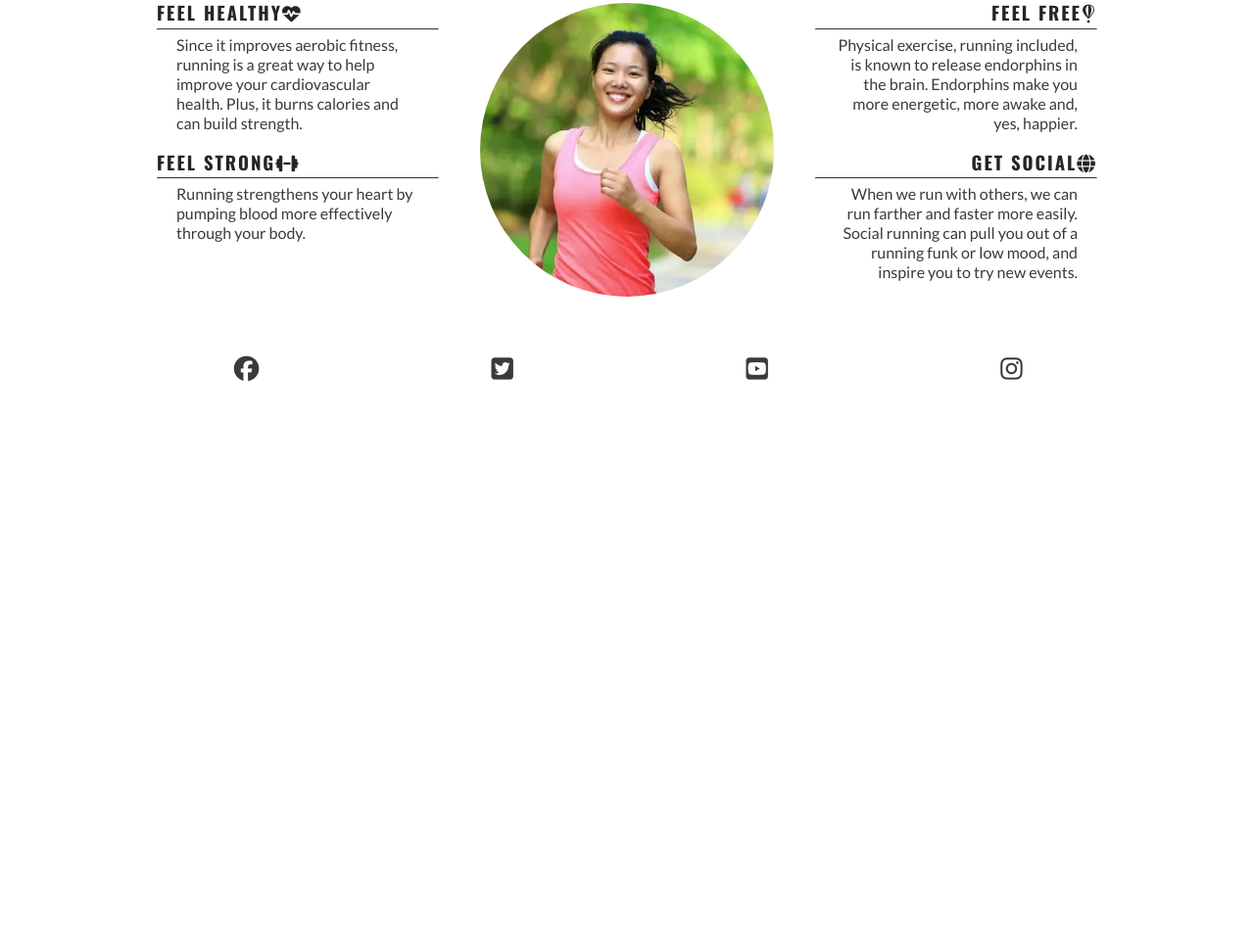
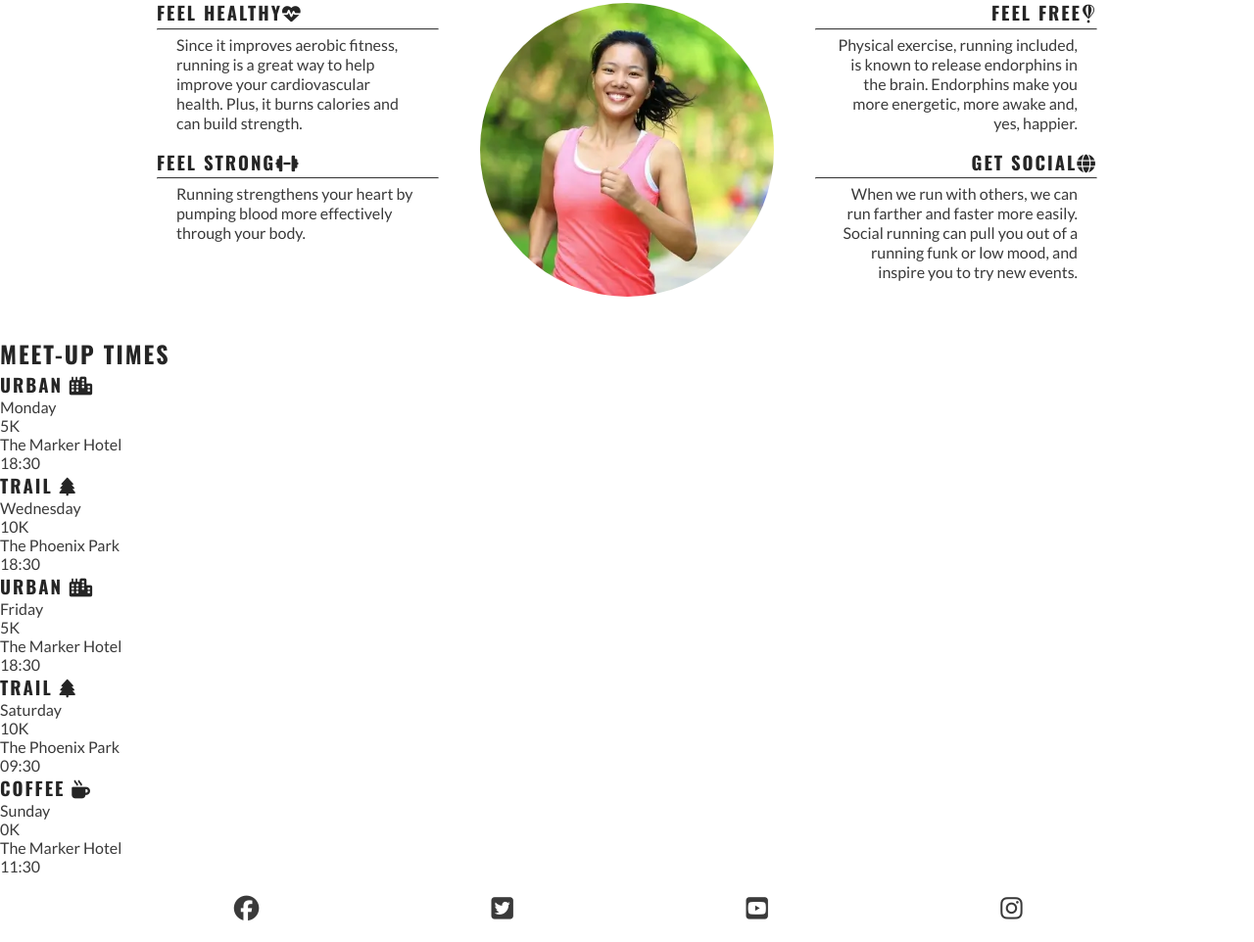
Before and after one commit to Patrick5009/love-running, a plain HTML site: page index.html in a window 1280 px wide. Shown: the part 782-1744 px from the top of the page at 98% size. Before the commit the page ends 1193 px from the top, so only its background shows below. Drawn offline with nearby package versions, Linux system fonts and the light colour scheme.

Commit message:
Add meetups section on HTML

```diff
--- a/index.html
+++ b/index.html
@@ -87,6 +87,48 @@
 
         </section>
 
+        <!-- meetup times section-->
+        <section id="meetups">
+            <h2>Meet-up Times</h2>
+            <div id="times">
+                <div>
+                    <h3>Urban <i class="fa-solid fa-city"></i></h3>
+                    <p>Monday</p>
+                    <p>5K</p>
+                    <p>The Marker Hotel</p>
+                    <p>18:30</p>
+                </div>
+                <div>
+                    <h3>Trail <i class="fa-solid fa-tree"></i></h3>
+                    <p>Wednesday</p>
+                    <p>10K</p>
+                    <p>The Phoenix Park</p>
+                    <p>18:30</p>
+                </div>
+                <div>
+                    <h3>Urban <i class="fa-solid fa-city"></i></h3>
+                    <p>Friday</p>
+                    <p>5K</p>
+                    <p>The Marker Hotel</p>
+                    <p>18:30</p>
+                </div>
+                <div>
+                    <h3>Trail <i class="fa-solid fa-tree"></i></h3>
+                    <p>Saturday</p>
+                    <p>10K</p>
+                    <p>The Phoenix Park</p>
+                    <p>09:30</p>
+                </div>
+                <div>
+                    <h3>Coffee <i class="fa-solid fa-mug-hot"></i></h3>
+                    <p>Sunday</p>
+                    <p>0K</p>
+                    <p>The Marker Hotel</p>
+                    <p>11:30</p>
+                </div>
+            </div>
+        </section>
+
     </main>
     <!--semantic element for footer content-->
     <footer>
```
